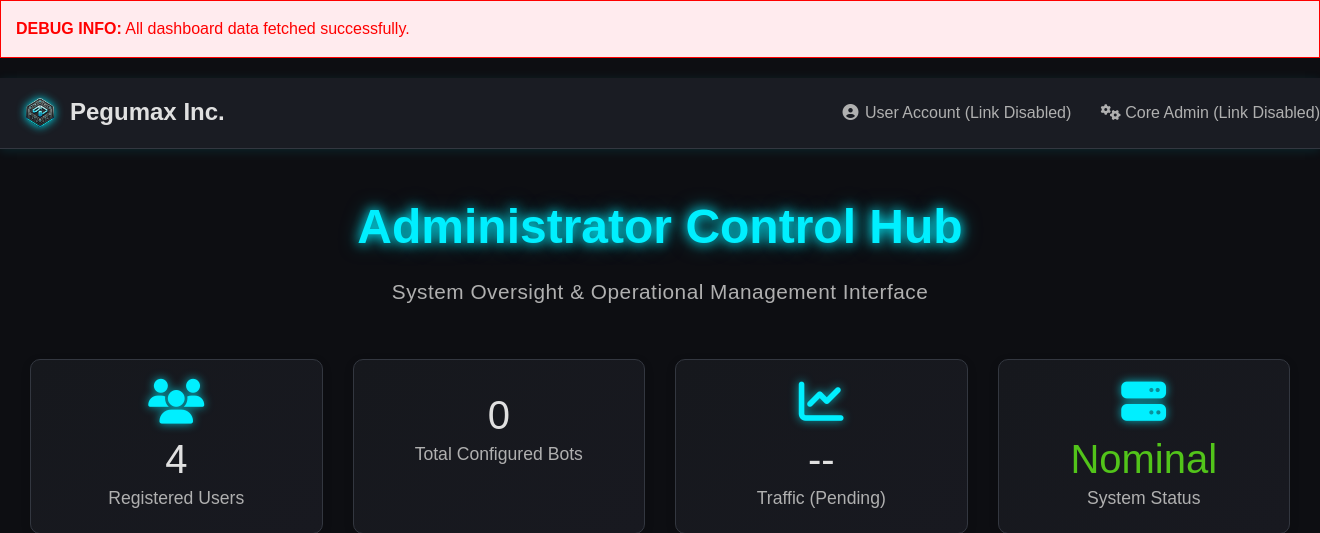
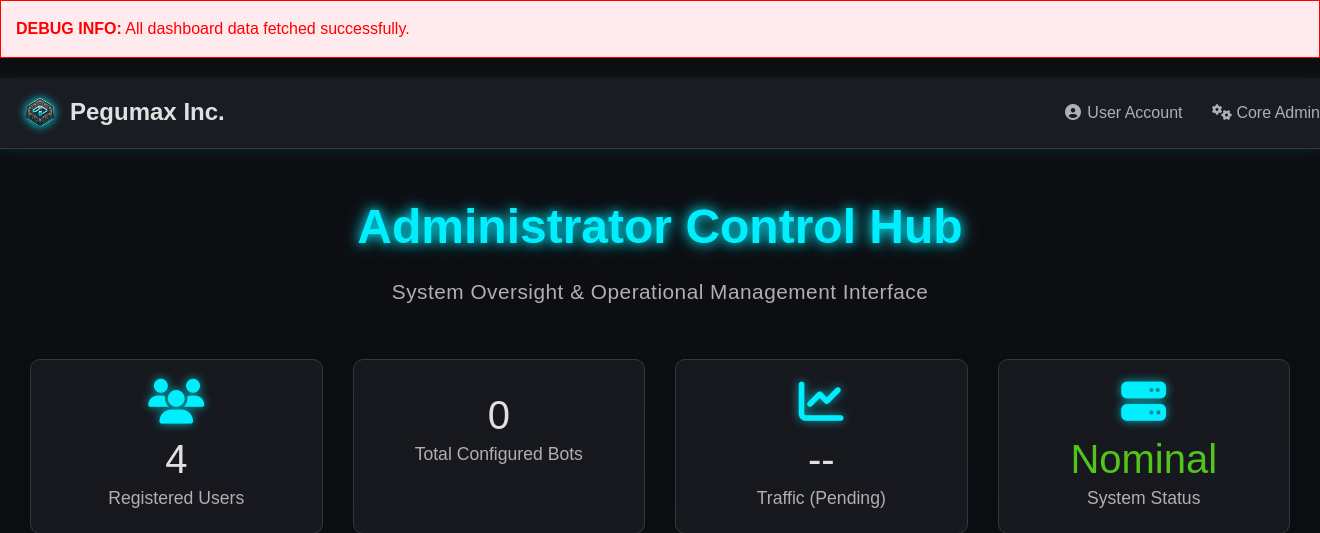
Before and after one commit to Gus-Jacobs/Pegumaxinc, a Django app: page /admin-dashboard/ in a window 1320 px wide. Shown: the top 533 px of the page. Run offline with Django 5.2, Linux system fonts and the light colour scheme; a user stored in the database is signed in; data comes from the database, SQL or seed files in the repository; data that the repository does not hold is empty.

Commit message:
Update admin_dashboard.html

```diff
--- a/pegumax_project/templates/main_site/admin_dashboard.html
+++ b/pegumax_project/templates/main_site/admin_dashboard.html
@@ -132,13 +132,12 @@
 <body>
     <header class="page-header-minimal">
         <div class="container">
-            {# <a href="{% url 'main_site:home' %}" class="logo-link"> #}
-            <a href="/" class="logo-link"> {# Fallback to root if url tag is an issue #}
+            <a href="{% url 'main_site:home' %}" class="logo-link">
                 <img src="{% static 'img/favicon.png' %}" alt="Pegumax Logo"> Pegumax Inc.
             </a>
             <nav class="admin-nav-links">
-                <a href="#"><i class="fas fa-user-circle fa-fw"></i> User Account (Link Disabled)</a>
-                <a href="#"><i class="fas fa-cogs fa-fw"></i> Core Admin (Link Disabled)</a>
+                <a href="{% url 'main_site:account' %}"><i class="fas fa-user-circle fa-fw"></i> User Account</a>
+                <a href="{% url 'admin:index' %}" target="_blank"><i class="fas fa-cogs fa-fw"></i> Core Admin</a>
             </nav>
         </div>
     </header>
```
